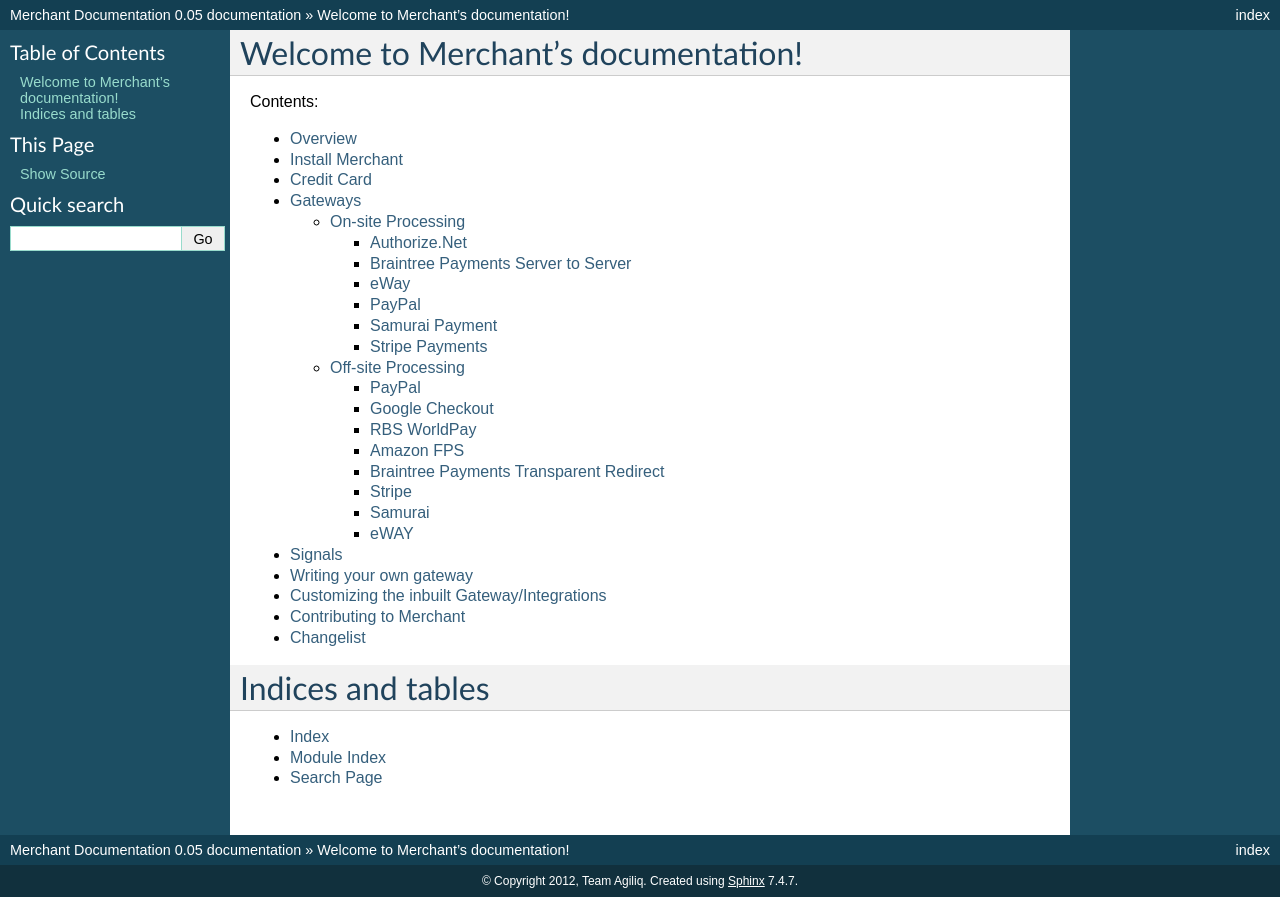
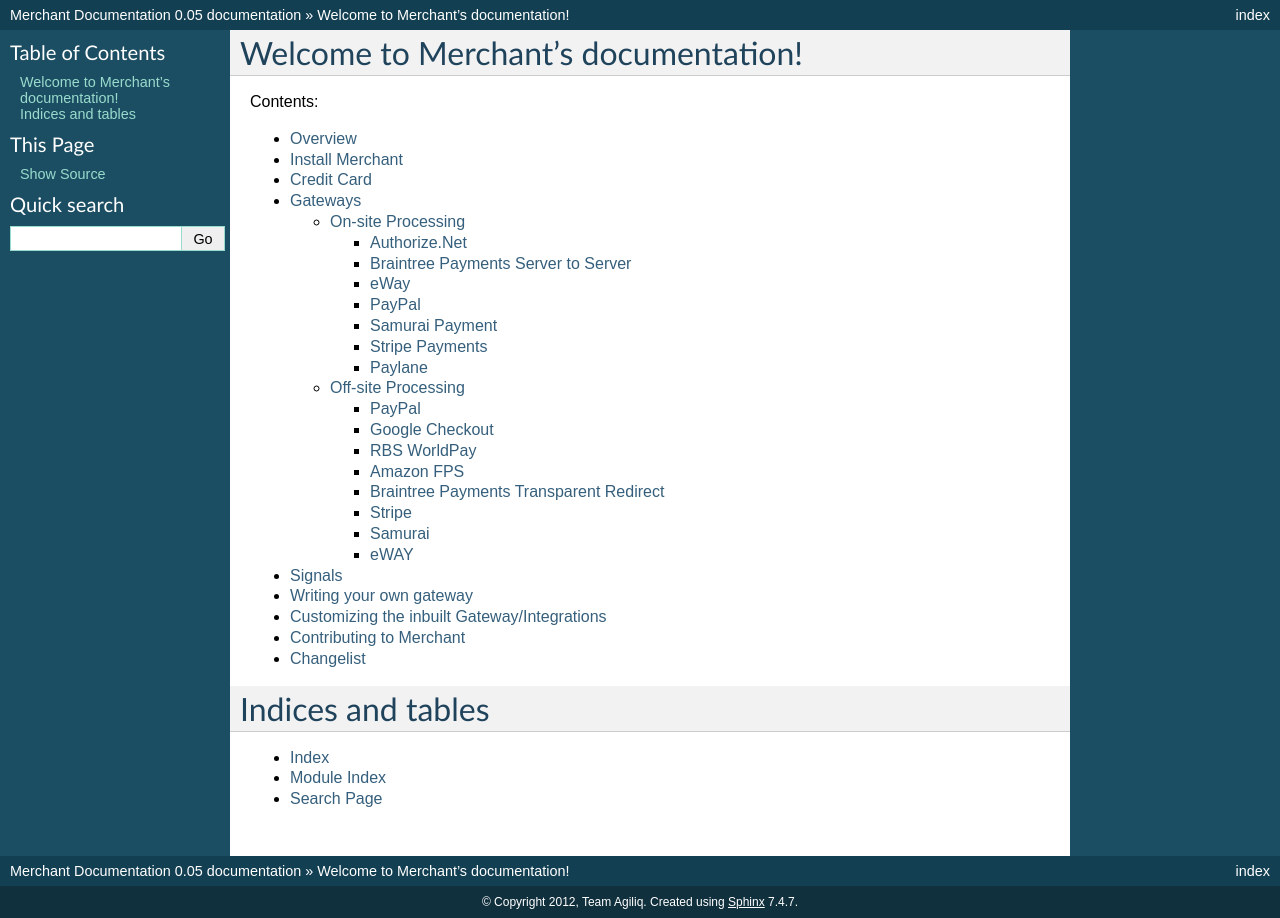
Before and after one commit to agiliq/merchant, a Sphinx documentation site: the page built from docs/index.rst, in a window 1280 px wide. Built offline with Sphinx 7.4.7, drawn with Linux system fonts in a browser that asks for light colours.

Commit message:
Added the paylane gateway doc reference in the index.rst.

```diff
--- a/docs/index.rst
+++ b/docs/index.rst
@@ -24,6 +24,7 @@
     * :doc:`PayPal <gateways/paypal_gateway>`
     * :doc:`Samurai Payment <gateways/samurai_gateway>`
     * :doc:`Stripe Payments  <gateways/stripe_payment>`
+    * :doc:`Paylane  <gateways/paylane_gateway>`
 
   * :doc:`Off-site Processing <offsite_processing>`
 
```
